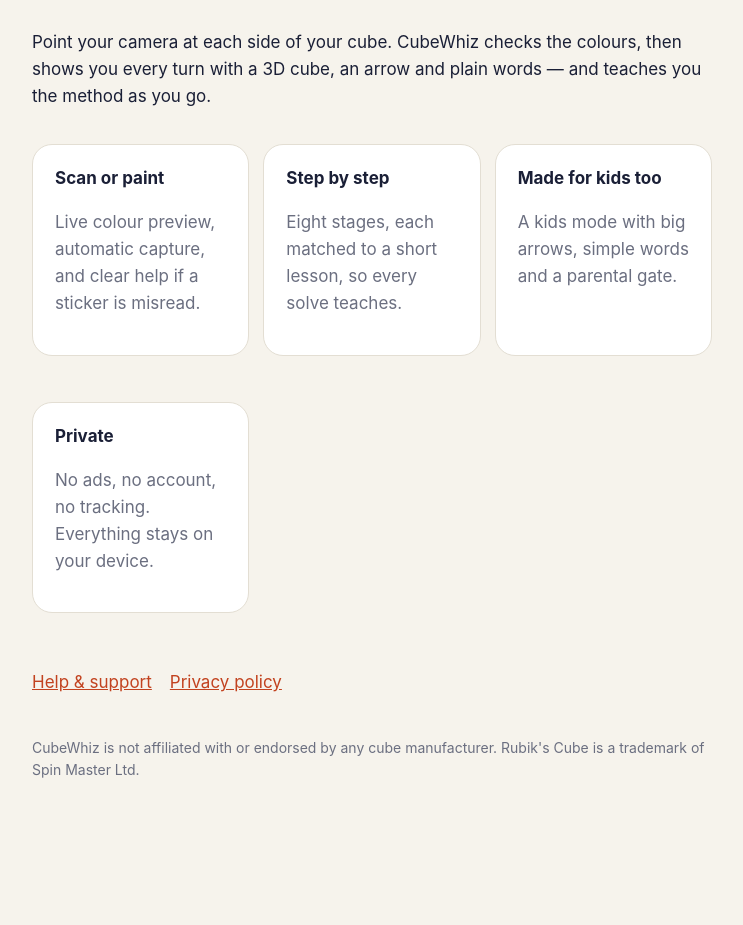
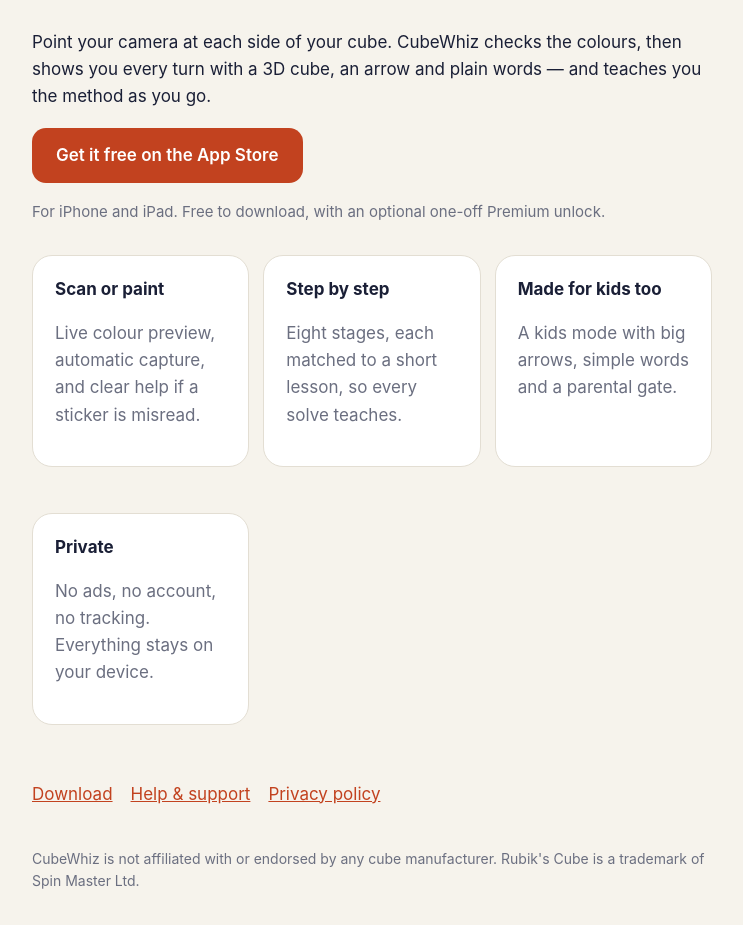
Before and after one commit to cubewhizapp/cubewhizapp.github.io, a plain HTML site: page index.html in a window 1280 px wide. Shown: the part 123-1048 px from the top of the page, without its empty margins (268-1011 px from the left). Before the commit the page ends 998 px from the top, so only its background shows below. Drawn offline with Linux system fonts and the light colour scheme.

Commit message:
Add files via upload

```diff
--- a/index.html
+++ b/index.html
@@ -4,17 +4,20 @@
 <meta charset="utf-8"><meta name="viewport" content="width=device-width, initial-scale=1">
 <title>CubeWhiz — scan, solve and learn the cube</title>
 <meta name="description" content="CubeWhiz scans your puzzle cube, walks you through solving it one turn at a time, and teaches you to solve it on your own. No ads, no account.">
+<meta name="apple-itunes-app" content="app-id=6826672157">
 <link rel="stylesheet" href="style.css">
 </head>
 <body><main>
 <header><img src="icon.png" alt="CubeWhiz icon"><div><h1>CubeWhiz</h1><div class="subtle">Scan, solve and learn the 3×3 cube</div></div></header>
 <p>Point your camera at each side of your cube. CubeWhiz checks the colours, then shows you every turn with a 3D cube, an arrow and plain words — and teaches you the method as you go.</p>
+<p><a class="button" id="download" href="https://apps.apple.com/app/cubewhiz-cube-solver-coach/id6826672157">Get it free on the App Store</a></p>
+<p class="subtle" style="font-size:15px">For iPhone and iPad. Free to download, with an optional one-off Premium unlock.</p>
 <div class="grid">
   <div class="card"><strong>Scan or paint</strong><p class="subtle">Live colour preview, automatic capture, and clear help if a sticker is misread.</p></div>
   <div class="card"><strong>Step by step</strong><p class="subtle">Eight stages, each matched to a short lesson, so every solve teaches.</p></div>
   <div class="card"><strong>Made for kids too</strong><p class="subtle">A kids mode with big arrows, simple words and a parental gate.</p></div>
   <div class="card"><strong>Private</strong><p class="subtle">No ads, no account, no tracking. Everything stays on your device.</p></div>
 </div>
-<nav><a href="support.html">Help &amp; support</a><a href="privacy.html">Privacy policy</a></nav>
+<nav><a href="https://apps.apple.com/app/cubewhiz-cube-solver-coach/id6826672157">Download</a><a href="support.html">Help &amp; support</a><a href="privacy.html">Privacy policy</a></nav>
 <p class="subtle" style="margin-top:40px;font-size:14px">CubeWhiz is not affiliated with or endorsed by any cube manufacturer. Rubik's Cube is a trademark of Spin Master Ltd.</p>
 </main></body></html>
--- a/style.css
+++ b/style.css
@@ -12,4 +12,7 @@ p, li { color: var(--ink); }
 .card { background:var(--card); border:1px solid var(--line); border-radius:20px; padding:20px 22px; margin:16px 0; }
 .grid { display:grid; grid-template-columns: repeat(auto-fit, minmax(200px,1fr)); gap:14px; }
 a { color: var(--accent); }
+.button { display:inline-block; background:var(--accent); color:#fff; text-decoration:none; font-weight:600; padding:14px 24px; border-radius:14px; }
+.button:hover { opacity:0.9; }
+@media (prefers-color-scheme: dark) { .button { color:#1A1F36; } }
 nav { margin-top: 40px; display:flex; gap:18px; flex-wrap: wrap; }
```
Also changed, not shown: privacy.html (+1 -0 lines), support.html (+1 -0 lines).
